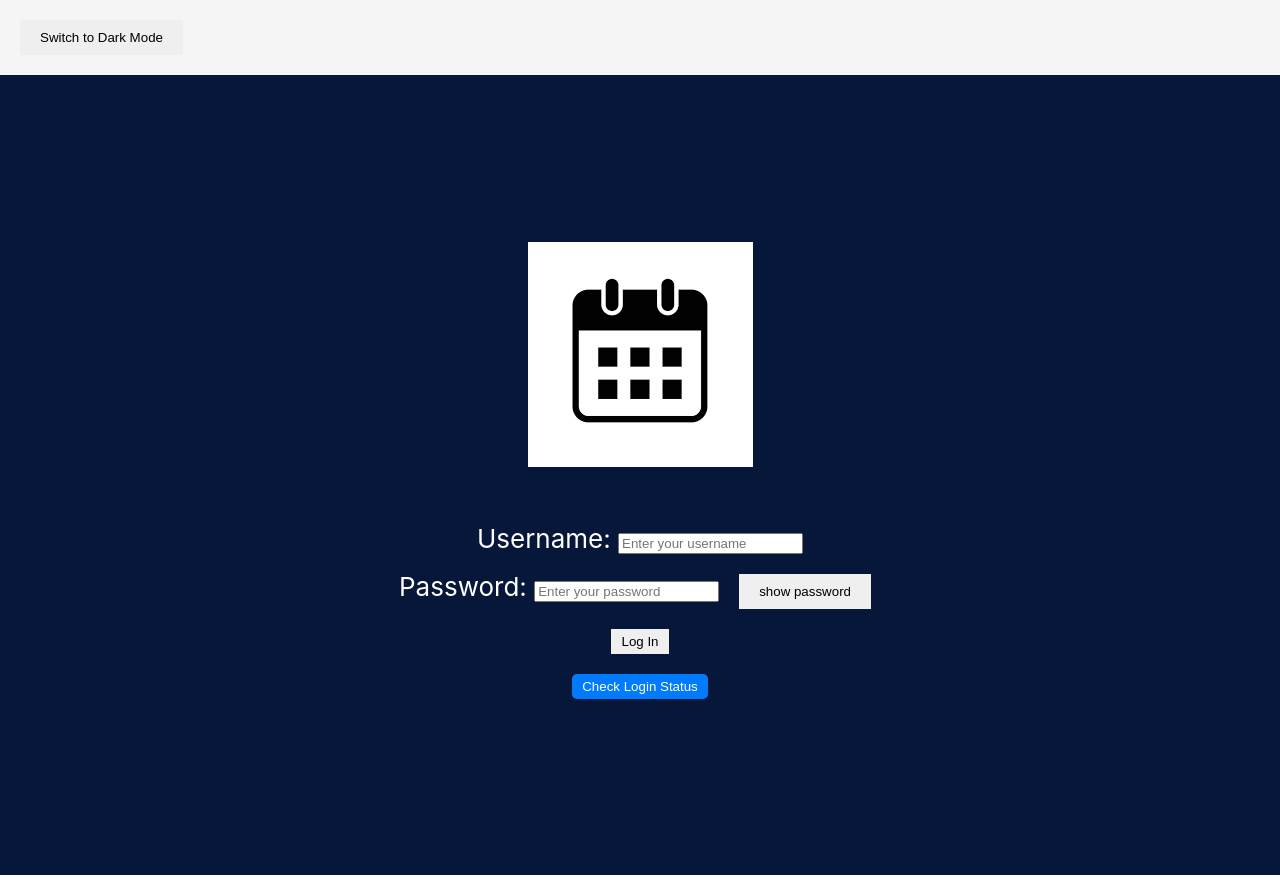
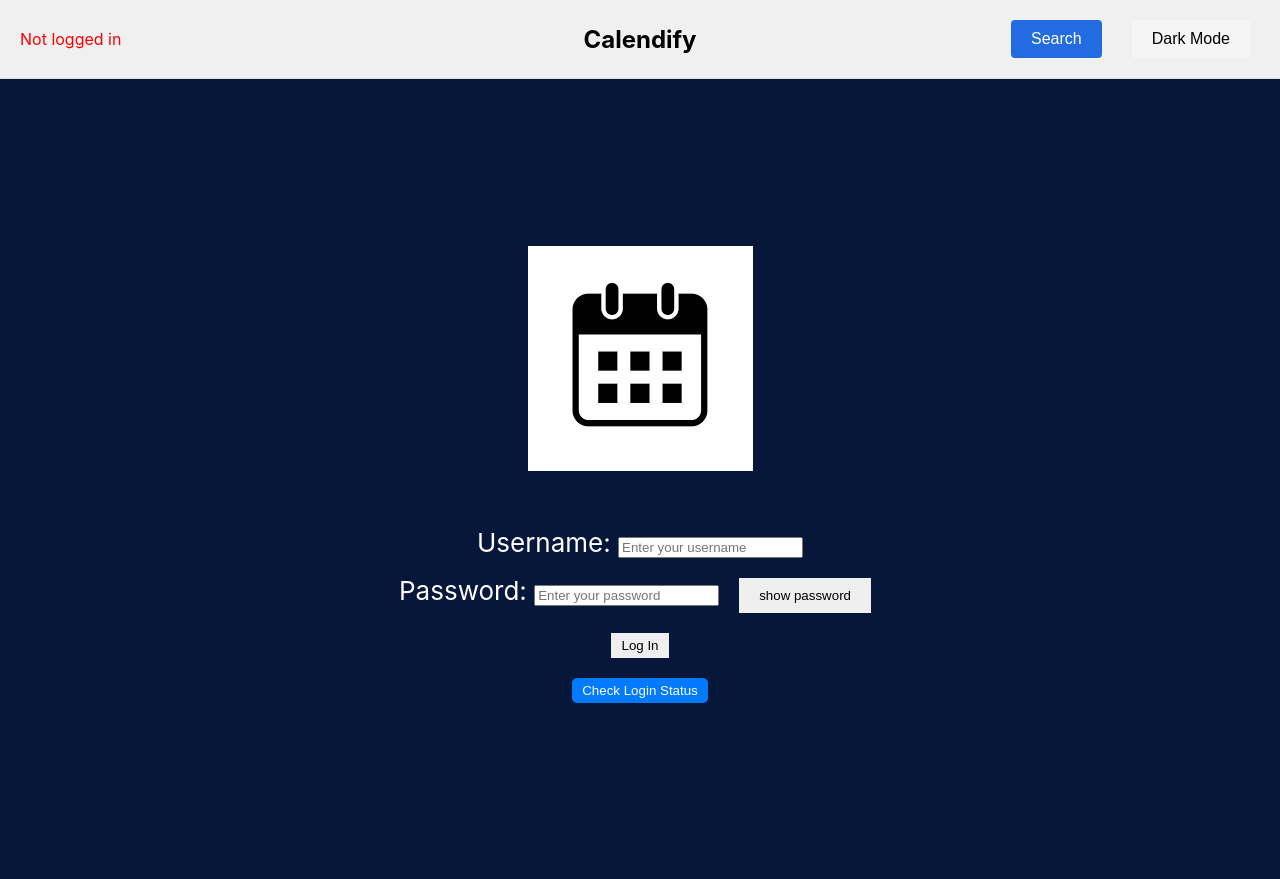
Before and after one commit to IvarHendriks1/Calendify_app, a React (Create React App) app in the folder Project/frontend/: page / in a window 1280 px wide. Built offline with nearby package versions, Linux system fonts and the light colour scheme; no server answers.

Commit message:
Added Darkmode swatch to header

```diff
--- a/Project/frontend/src/App.tsx
+++ b/Project/frontend/src/App.tsx
@@ -11,38 +11,10 @@ import SearchPage from './SearchPage';
 import './Styles.css';
 
 const App: React.FC = () => {
-  // State to manage dark mode
-  const [isDarkMode, setIsDarkMode] = useState(() => {
-    // Retrieve the saved theme preference from localStorage
-    return localStorage.getItem('theme') === 'dark';
-    // if its not true it start as false so it starts as white
-  });
-
-  // Function to toggle dark mode
-  const toggleDarkMode = () => {
-    setIsDarkMode((prevMode) => !prevMode);
-  };
-  // prevMode is the previous value of isDarkMode.
-
-  // Apply the dark mode class to the body
-  useEffect(() => {
-    if (isDarkMode) {
-      document.body.classList.add('dark-mode');
-      localStorage.setItem('theme', 'dark');
-    } else {
-      document.body.classList.remove('dark-mode');
-      localStorage.setItem('theme', 'light');
-    }
-  }, [isDarkMode]);
-
   return (
     <Router>
       <div>
-        <header style={{ padding: '10px', background: isDarkMode ? '#333' : '#f5f5f5', color: isDarkMode ? '#fff' : '#000' }}>
-          <button onClick={toggleDarkMode}>
-            Switch to {isDarkMode ? 'Light' : 'Dark'} Mode
-          </button>
-        </header>
+        <Header/>
 
         <Routes>
           <Route path="/" element={<UserInput />} />
--- a/Project/frontend/src/Header.tsx
+++ b/Project/frontend/src/Header.tsx
@@ -5,6 +5,9 @@ import SearchPopup from './SearchPopup';
 const Header: React.FC = () => {
   const [role, setRole] = useState<string | null>(null);
   const [isSearchOpen, setIsSearchOpen] = useState(false);
+  const [isDarkMode, setIsDarkMode] = useState(() => {
+    return localStorage.getItem('theme') === 'dark';
+  });
 
   const handleSearchClick = () => {
     setIsSearchOpen(true);
@@ -14,10 +17,16 @@ const Header: React.FC = () => {
     setIsSearchOpen(false);
   };
 
+  const toggleDarkMode = () => {
+    setIsDarkMode((prevMode) => {
+      console.log('Dark mode toggled:', !prevMode);
+      return !prevMode;
+    });
+  };
+
   useEffect(() => {
     const checkRole = async () => {
       try {
-        // Add a unique timestamp to bypass caching for admin check
         const adminResponse = await fetch(`/api/IsAdminLoggedIn?ts=${Date.now()}`, { credentials: 'include' });
         if (adminResponse.ok) {
           setRole('admin');
@@ -28,7 +37,6 @@ const Header: React.FC = () => {
       }
 
       try {
-        // Add a unique timestamp to bypass caching for user check
         const userResponse = await fetch(`/api/IsUserLoggedIn?ts=${Date.now()}`, { credentials: 'include' });
         if (userResponse.ok) {
           setRole('user');
@@ -44,6 +52,17 @@ const Header: React.FC = () => {
     checkRole();
   }, []);
 
+  useEffect(() => {
+    console.log('Dark mode changed:', isDarkMode);
+    if (isDarkMode) {
+      document.body.classList.add('dark-mode');
+      localStorage.setItem('theme', 'dark');
+    } else {
+      document.body.classList.remove('dark-mode');
+      localStorage.setItem('theme', 'light');
+    }
+  }, [isDarkMode]);
+
   return (
     <header
       style={{
@@ -51,7 +70,8 @@ const Header: React.FC = () => {
         justifyContent: 'space-between',
         alignItems: 'center',
         padding: '10px 20px',
-        backgroundColor: '#f0f0f0',
+        backgroundColor: isDarkMode ? '#333' : '#f0f0f0',
+        color: isDarkMode ? '#fff' : '#000',
         borderBottom: '1px solid #ddd',
       }}
     >
@@ -59,15 +79,15 @@ const Header: React.FC = () => {
       <div style={{ display: 'flex', gap: '15px', flex: '1' }}>
         {role === 'admin' ? (
           <>
-            <Link to="/" style={{ textDecoration: 'none', color: 'black' }}>Calendar</Link>
-            <Link to="/add-event" style={{ textDecoration: 'none', color: 'black' }}>Add Event</Link>
-            <Link to="/all-users" style={{ textDecoration: 'none', color: 'black' }}>All Users</Link>
+            <Link to="/" style={{ textDecoration: 'none', color: isDarkMode ? '#fff' : 'black' }}>Calendar</Link>
+            <Link to="/add-event" style={{ textDecoration: 'none', color: isDarkMode ? '#fff' : 'black' }}>Add Event</Link>
+            <Link to="/all-users" style={{ textDecoration: 'none', color: isDarkMode ? '#fff' : 'black' }}>All Users</Link>
           </>
         ) : role === 'user' ? (
           <>
-            <Link to="/" style={{ textDecoration: 'none', color: 'black' }}>My Schedule</Link>
-            <Link to="/tasks" style={{ textDecoration: 'none', color: 'black' }}>Tasks</Link>
-            <Link to="/notifications" style={{ textDecoration: 'none', color: 'black' }}>Notifications</Link>
+            <Link to="/" style={{ textDecoration: 'none', color: isDarkMode ? '#fff' : 'black' }}>My Schedule</Link>
+            <Link to="/tasks" style={{ textDecoration: 'none', color: isDarkMode ? '#fff' : 'black' }}>Tasks</Link>
+            <Link to="/notifications" style={{ textDecoration: 'none', color: isDarkMode ? '#fff' : 'black' }}>Notifications</Link>
           </>
         ) : (
           <span style={{ color: 'red' }}>Not logged in</span>
@@ -80,11 +100,11 @@ const Header: React.FC = () => {
       </div>
 
       {/* Right Section */}
-      <div style={{ display: 'flex', justifyContent: 'flex-end', flex: '1' }}>
+      <div style={{ display: 'flex', justifyContent: 'flex-end', gap: '10px', flex: '1' }}>
         <button
           onClick={handleSearchClick}
           style={{
-            padding: '10px 30px',
+            padding: '10px 20px',
             fontSize: '16px',
             border: '0',
             backgroundColor: '#236BE0',
@@ -95,6 +115,20 @@ const Header: React.FC = () => {
         >
           Search
         </button>
+        <button
+          onClick={toggleDarkMode}
+          style={{
+            padding: '10px 20px',
+            fontSize: '16px',
+            border: '0',
+            backgroundColor: isDarkMode ? '#444' : '#f5f5f5',
+            color: isDarkMode ? '#fff' : '#000',
+            borderRadius: '4px',
+            cursor: 'pointer',
+          }}
+        >
+          {isDarkMode ? 'Light Mode' : 'Dark Mode'}
+        </button>
       </div>
       <SearchPopup isOpen={isSearchOpen} onClose={handleClosePopup} />
     </header>
```
